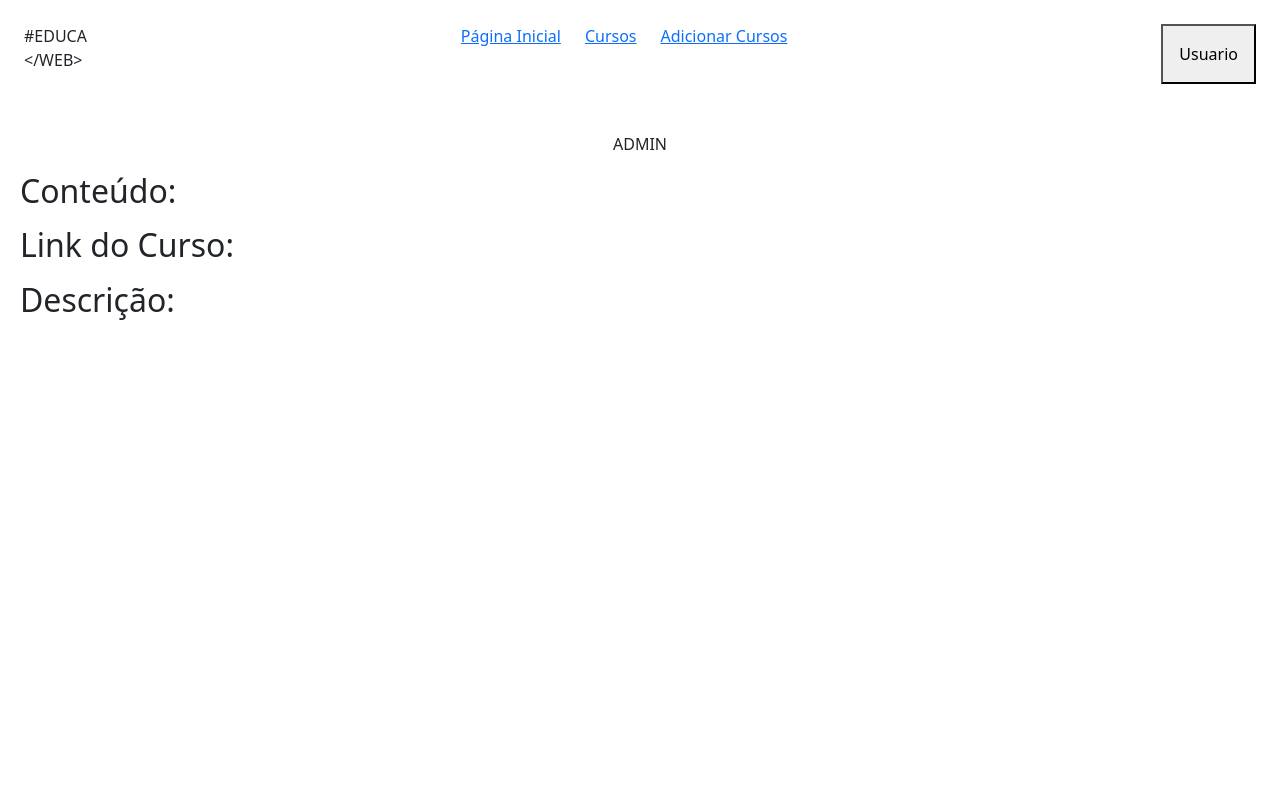
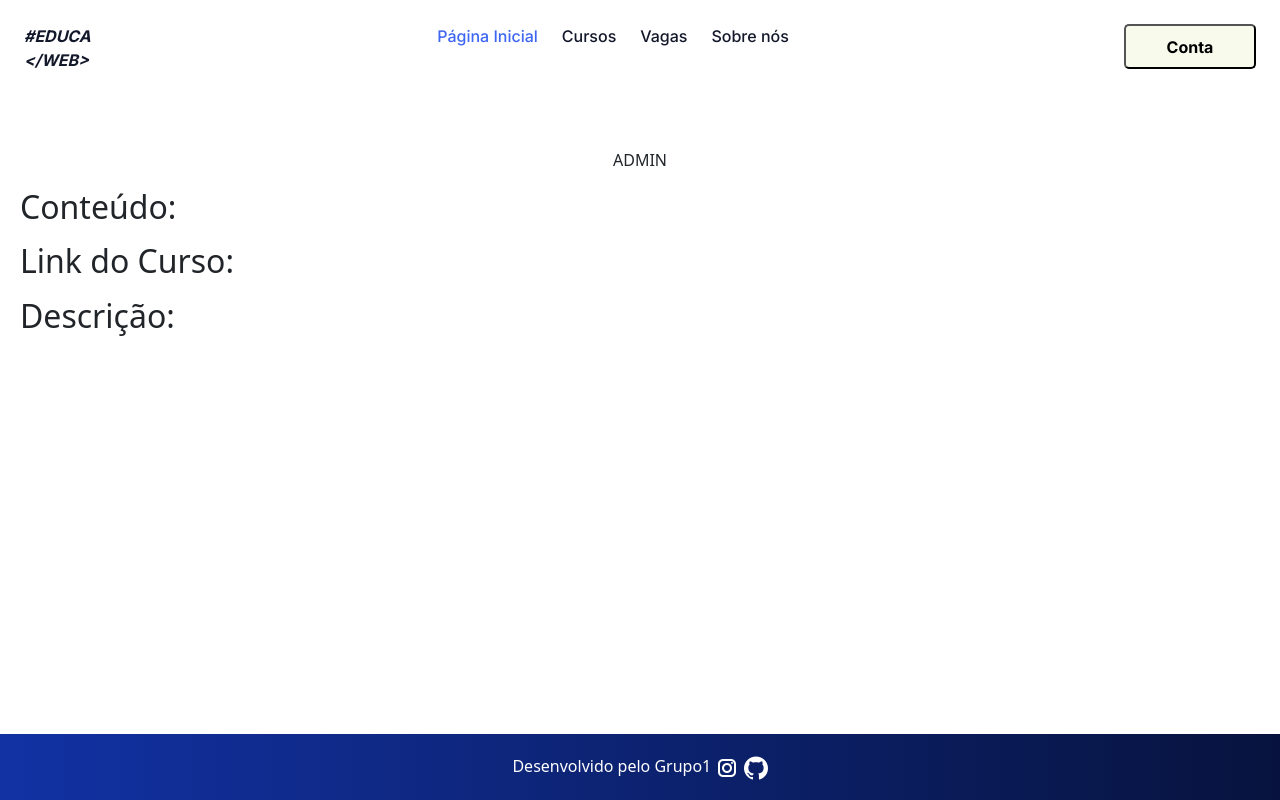
Before and after one commit to ICEI-PUCMinas-PSG-SI-TI/psg-ads-2024-01-tiaw-1854100-grupo1-transformando-vidas, a website: page codigo/html/detalhes_curso.html in a window 1280 px wide. Drawn offline with nearby package versions, Linux system fonts and the light colour scheme.

Commit message:
Atualizando mais alguns arquivos para carregamento via JavaScript

```diff
--- a/codigo/assets/css/lista_vagas.css
+++ b/codigo/assets/css/lista_vagas.css
@@ -6,6 +6,10 @@
     --cor-background: #F8FAEC;
     --fonte-header: 'Inter', Arial, Helvetica, sans-serif;
     --fonte-texto: 'Poppins', Arial, Helvetica, sans-serif;
+}
+
+.principal{
+    min-height: 85.8vh;
 }
 
 #link-criar-vaga{
@@ -145,6 +149,17 @@ label{
     gap: 2px;
 }
 
+footer {
+    background: linear-gradient(to right, #1232A4, #07133E);
+    height: 2vh;
+    color: white;
+    padding: 20px;
+    display: flex;
+    justify-content: center;
+    align-items: center;
+    margin-top: 70px;
+}
+
 @media (max-width: 1000px){
     .container-input-form{
         display: flex;
--- a/codigo/assets/css/login.css
+++ b/codigo/assets/css/login.css
@@ -6,6 +6,10 @@
     --cor-background: #F8FAEC;
     --fonte-header: 'Inter', Arial, Helvetica, sans-serif;
     --fonte-texto: 'Poppins', Arial, Helvetica, sans-serif;
+}
+
+.principal{
+    min-height: 85.8vh;
 }
 
 .cabecalho{
@@ -72,3 +76,14 @@ input{
 label{
     font-weight: 500;
 }
+
+footer {
+    background: linear-gradient(to right, #1232A4, #07133E);
+    height: 2vh;
+    color: white;
+    padding: 20px;
+    display: flex;
+    justify-content: center;
+    align-items: center;
+    margin-top: 70px;
+}
--- a/codigo/assets/css/upload_videos.css
+++ b/codigo/assets/css/upload_videos.css
@@ -36,6 +36,20 @@
     --cor-background: #F8FAEC;
     --fonte-header: 'Inter', Arial, Helvetica, sans-serif;
     --fonte-texto: 'Poppins', Arial, Helvetica, sans-serif;
+}
+
+.entrar{
+    width: 132px;
+    height: 45px;
+    background-color: var(--cor-background);
+    font-weight: bolder;
+    border-radius: 5px;
+    transition: 0.5s;
+}
+
+.entrar:hover{
+    color: var(--cor-background);
+    background-image: linear-gradient(43deg, #1232A4 0%, #8D4CF9 100%);
 }
 
 .cabecalho{
--- a/codigo/html/detalhes_curso.html
+++ b/codigo/html/detalhes_curso.html
@@ -5,7 +5,7 @@
     <meta name="viewport" content="width=device-width, initial-scale=1, maximum-scale=1, user-scalable=no">
     <title>Detalhes do Curso</title>
     <link href="https://cdn.jsdelivr.net/npm/bootstrap@5.3.3/dist/css/bootstrap.min.css" rel="stylesheet" integrity="sha384-QWTKZyjpPEjISv5WaRU9OFeRpok6YctnYmDr5pNlyT2bRjXh0JMhjY6hW+ALEwIH" crossorigin="anonymous">
-    <link href="styleupload.css" rel="stylesheet" type="text/css" />
+    <link href="../assets/css/upload_videos.css" rel="stylesheet" type="text/css" />
 
     <!--Este Stlye só vale pra essa pagina mesmo-->
     <style>
@@ -27,30 +27,7 @@
 <body>
     <!--MENU-->
     <header class="cabecalho mb-5 mt-4 mx-4 d-flex justify-content-between">
-        <div class="logo">
-            <p class="logo-texto mb-0">
-                #EDUCA
-            </p>
-            <p class="logo-texto mb-0">
-                &lt;/WEB&gt;
-            </p>
-        </div>
 
-        <nav class="nav d-flex  justify-content-center gap-4">
-            <div>
-                <a href="" class="nav-item">Página Inicial</a>
-            </div>
-            <div>
-                <a href="listacursos.html" class="nav-item">Cursos</a>
-            </div>
-            <div>
-                <a href="uploadvideos.html" class="nav-item">Adicionar Cursos</a>
-            </div>
-        </nav>
-
-        <button class="Usuario d-flex justify-content-center align-items-center p-3 gap-1">
-            Usuario
-        </button>
     </header>
 
 
@@ -69,6 +46,13 @@
         <p id="cursoDescricao"></p>
     </main>
 
+    <footer class="footer">
+
+    </footer>
+
+    <script src="../scripts/header.js">
+
+    </script>
 
 
     <script>
--- a/codigo/html/lista_vagas.html
+++ b/codigo/html/lista_vagas.html
@@ -24,42 +24,15 @@
 </head>
 <body>
 
+    <div class="principal">
         <header class="cabecalho mb-5 mt-4 mx-4 d-flex justify-content-between">
-        <div class="logo">
-            <p class="logo-texto mb-0">
-                #EDUCA
-            </p>
-            <p class="logo-texto mb-0">
-                &lt;/WEB&gt;
-            </p>
-        </div>
 
-        <nav class="nav d-flex  justify-content-center gap-4">
-            <div>
-                <a href="" class="nav-item">Página Inicial</a>
-            </div>
-            <div>
-                <a href="" class="nav-item">Cursos</a>
-            </div>
-            <div>
-                <a href="" class="nav-item selecionado">Vagas</a>
-            </div>
-            <div>
-                <a href="" class="nav-item">Sobre nós</a>
-            </div>
-        </nav>
-
-        <button class="entrar d-flex justify-content-center align-items-center p-3 gap-1">
-            Conta
-        </button>
         </header>
-
         <form class="form-pesquisa">
             <div class="container-form">
                 <label for="pesquisa">
                     Pesquisar Vaga:
                 </label>
-
                 <div class="container-input-form">
                     <input
                         type="search"
@@ -68,7 +41,6 @@
                         placeholder="Pesquisar por nome, empresa ou cargo..."
                         id="input-pesquisa"
                     />
-
                     <button type="submit" class="btn" id="btn-submit">Pesquisar</button>
                     <a class="btn" id="link-criar-vaga">Criar</a>
                 </div>
@@ -78,7 +50,14 @@
         <section class="container-card-vagas">
 
         </section>
+    </div>
+
+    <footer class="footer">
+
+    </footer>
 
     <script src="../scripts/lista_vagas.js"></script>
+
+    <script src="../scripts/header.js"></script>
 </body>
 </html>
--- a/codigo/scripts/header.js
+++ b/codigo/scripts/header.js
@@ -40,7 +40,7 @@ footer.innerHTML =
 `
     <div class="footer-social">
         <a>Desenvolvido pelo Grupo1</a>
-        <a href="#"><img src="icons8-instagram-24.png"></a>
-        <a href="#"><img src="icons8-github-24.png" alt="Git Hub"></a>
+        <a href="#"><img src="../assets/img/icons8-instagram-24.png"></a>
+        <a href="#"><img src="../assets/img/icons8-github-24.png" alt="Git Hub"></a>
     </div>
 `
```
Also changed, not shown: codigo/html/cadastro.html (+6 -28 lines), codigo/html/login.html (+7 -24 lines), codigo/index.html (+5 -3 lines). Lines whose indentation alone changed are shown as unchanged.
